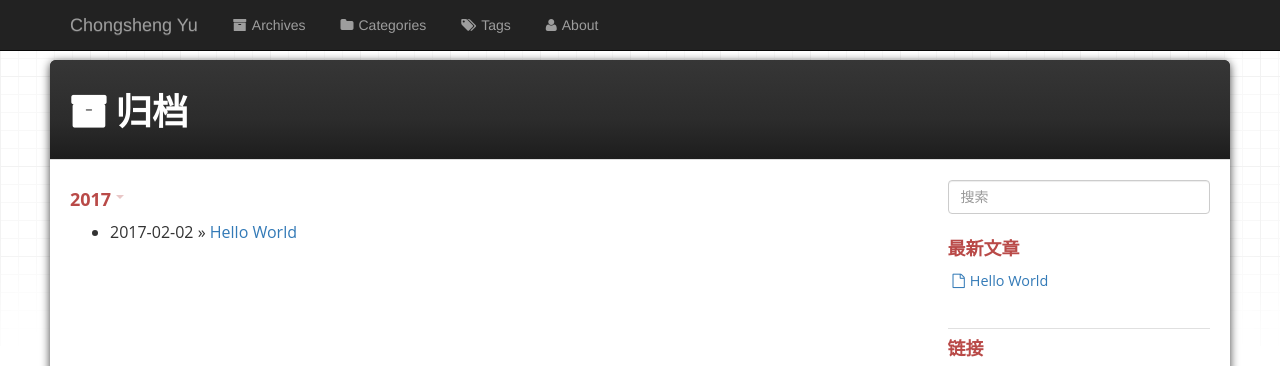
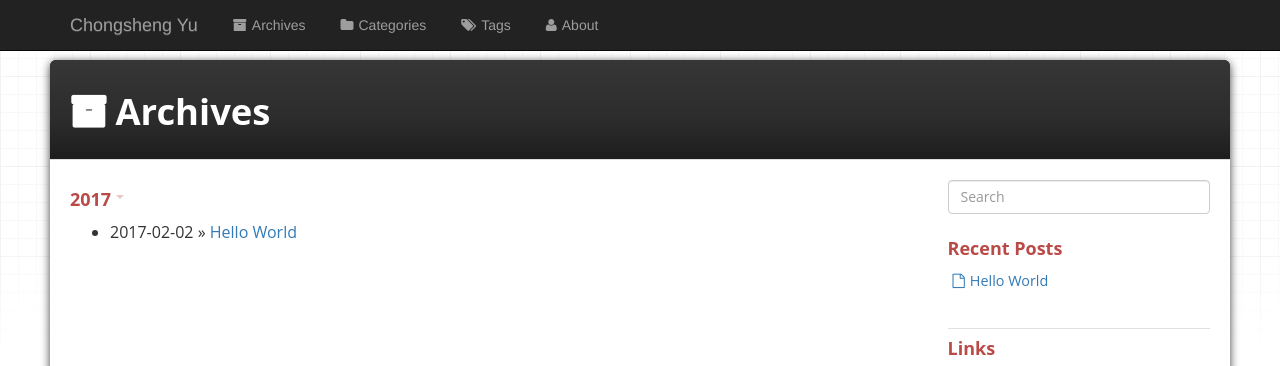
Before and after one commit to chongshengyu/chongshengyu.github.io, a plain HTML site: page archives/index.html in a window 1280 px wide. Shown: the top 366 px of the page. Drawn offline with Linux system fonts and the light colour scheme.

Commit message:
Site updated: 2017-02-15 15:05:16

```diff
--- a/archives/index.html
+++ b/archives/index.html
@@ -3,7 +3,7 @@
 <head>
   <meta charset="utf-8">
 
-  <title>归档 | Chongsheng Yu</title>
+  <title>Archives | Chongsheng Yu</title>
   <meta name="author" content="Chongsheng Yu">
 
 
@@ -88,7 +88,7 @@
 
 <!-- title -->
 <div class="page-header page-header-inverse ">
-  <h1 class="archive-title title title-inverse ">归档</h1>
+  <h1 class="archive-title title title-inverse ">Archives</h1>
 </div>
 
 <div class="row page">
@@ -132,7 +132,7 @@
 
   <div id="site_search">
    <div class="form-group">
-    <input type="text" id="local-search-input" name="q" results="0" placeholder="搜索" class="st-search-input st-default-search-input form-control"/>
+    <input type="text" id="local-search-input" name="q" results="0" placeholder="Search" class="st-search-input st-default-search-input form-control"/>
    </div>
   <div id="local-search-result"></div>
   </div>
@@ -146,7 +146,7 @@
 
 
 <div class="widget">
-  <h4>最新文章</h4>
+  <h4>Recent Posts</h4>
   <ul class="entry list-unstyled">
 
       <li>
@@ -159,7 +159,7 @@
 
 
 <div class="widget">
-	<h4>链接</h4>
+	<h4>Links</h4>
 	<ul class="blogroll list-unstyled">
 
 		<li><i class="fa fa-github"></i><a href="http://www.github.com/chongshengyu" title="My Github account." target="_blank"]);">My Github</a></li>
```
Also changed, not shown: 2017/02/02/hello-world/index.html (+1 -1 lines), archives/2017/02/index.html (+4 -4 lines), archives/2017/index.html (+4 -4 lines), categories/index.html (+3 -3 lines), index.html (+3 -3 lines), tags/index.html (+3 -3 lines).
